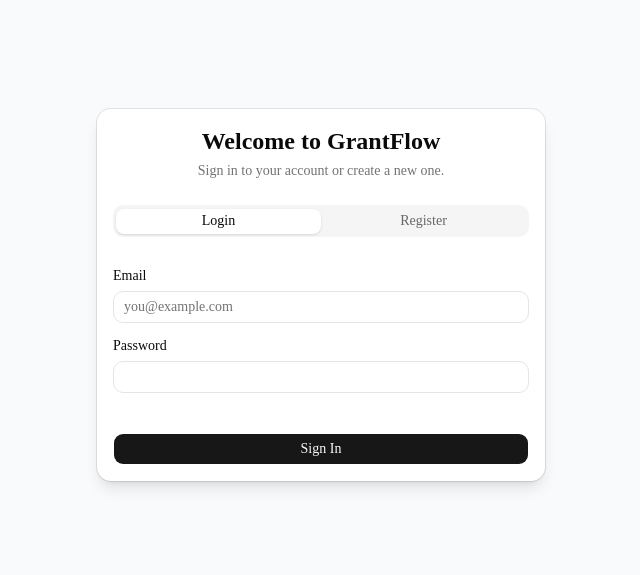
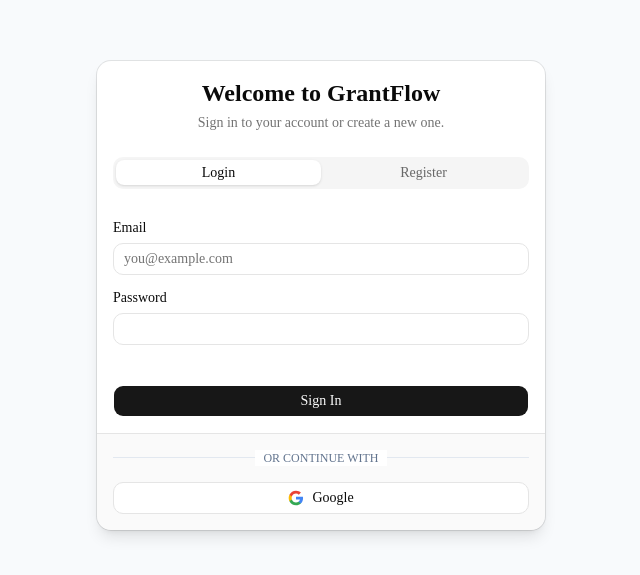
Before and after one commit to prakharsingh-74/Aggroso-Assg, a Next.js app: page /login in a window 1280 px wide. Shown: the part 105-680 px from the top of the page, without its empty margins (319-959 px from the left). Built offline with nearby package versions, Linux system fonts and the light colour scheme.

Commit message:
feat: add authentication, InsForge integration, and project management API endpoints

```diff
--- /dev/null
+++ b/src/app/api/auth/callback/route.ts
@@ -0,0 +1,24 @@
+import { NextRequest, NextResponse } from 'next/server';
+import { cookies } from 'next/headers';
+import { createAuthActions } from '@insforge/sdk/ssr';
+
+export async function GET(request: NextRequest) {
+  const requestUrl = new URL(request.url);
+  const code = requestUrl.searchParams.get('insforge_code');
+
+  if (code) {
+    const cookieStore = await cookies();
+    const codeVerifier = cookieStore.get('insforge_oauth_verifier')?.value;
+
+    if (codeVerifier) {
+      const auth = createAuthActions({ cookies: cookieStore });
+      await auth.exchangeOAuthCode(code, codeVerifier);
+
+      // Clear the verifier cookie
+      cookieStore.delete('insforge_oauth_verifier');
+    }
+  }
+
+  // URL to redirect to after sign in process completes
+  return NextResponse.redirect(new URL('/dashboard', request.url));
+}
--- a/src/app/api/projects/route.ts
+++ b/src/app/api/projects/route.ts
@@ -1,45 +1,8 @@
 import { NextRequest, NextResponse } from 'next/server';
 import { insforge } from '@/lib/insforge';
 import crypto from 'crypto';
-import fs from 'fs/promises';
-import path from 'path';
-
-
-const UPLOADS_DIR = path.join(process.cwd(), 'uploads');
-
-async function ensureUploadsDir() {
-  try {
-    await fs.access(UPLOADS_DIR);
-  } catch {
-    await fs.mkdir(UPLOADS_DIR, { recursive: true });
-  }
-}
-
-async function processFile(file: File, type: string, projectId: string) {
-  const arrayBuffer = await file.arrayBuffer();
-  const buffer = Buffer.from(arrayBuffer);
-  const hash = crypto.createHash('sha256').update(buffer).digest('hex');
-
-  const ext = path.extname(file.name);
-  const uniqueFilename = `${crypto.randomUUID()}${ext}`;
-  const filePath = path.join(UPLOADS_DIR, uniqueFilename);
-
-  await fs.writeFile(filePath, buffer);
-
-  const { data: document, error } = await insforge.database.from('documents').insert([{
-    project_id: projectId,
-    type,
-    filename: file.name,
-    file_hash: hash,
-  }]).select().single();
-  if (error) throw error;
-  return document;
-}
-
 export async function POST(req: NextRequest) {
   try {
-    await ensureUploadsDir();
-
     const formData = await req.formData();
     const guideline = formData.get('guideline') as File;
     const application = formData.get('application') as File;
@@ -63,13 +26,14 @@
       const arrayBuffer = await file.arrayBuffer();
       const buffer = Buffer.from(arrayBuffer);
       const hash = crypto.createHash('sha256').update(buffer).digest('hex');
-      const filePath = path.join(UPLOADS_DIR, `${hash}.pdf`);
+      const objectKey = `${hash}.pdf`;
 
-      // Save only if it doesn't exist
-      try {
-        await fs.access(filePath);
-      } catch {
-        await fs.writeFile(filePath, buffer);
+      // Upload to InsForge Storage
+      const { error: uploadError } = await insforge.storage.from('documents').upload(objectKey, file);
+
+      if (uploadError) {
+        console.error('Storage upload error:', uploadError);
+        throw new Error('Failed to upload file to storage');
       }
 
       const { data: document, error } = await insforge.database.from('documents').insert([{
--- a/src/app/login/actions.ts
+++ b/src/app/login/actions.ts
@@ -3,6 +3,33 @@
 import { cookies } from 'next/headers';
 import { createAuthActions, createServerClient } from '@insforge/sdk/ssr';
 import { redirect } from 'next/navigation';
+
+export async function signInWithGoogle(formData?: FormData) {
+  const cookieStore = await cookies();
+  const auth = createAuthActions({ cookies: cookieStore });
+
+  const { data, error } = await auth.signInWithOAuth('google', {
+    redirectTo: process.env.NEXT_PUBLIC_APP_URL ? `${process.env.NEXT_PUBLIC_APP_URL}/api/auth/callback` : 'http://localhost:3000/api/auth/callback',
+    skipBrowserRedirect: true,
+  });
+
+  if (error) {
+    return { error: error.message };
+  }
+
+  if (data?.codeVerifier) {
+    cookieStore.set('insforge_oauth_verifier', data.codeVerifier, {
+      httpOnly: true,
+      secure: process.env.NODE_ENV === 'production',
+      sameSite: 'lax',
+      path: '/'
+    });
+  }
+
+  if (data?.url) {
+    redirect(data.url);
+  }
+}
 
 export async function signIn(formData: FormData) {
   const email = String(formData.get('email'));
--- a/src/app/login/page.tsx
+++ b/src/app/login/page.tsx
@@ -1,7 +1,7 @@
 'use client';
 
 import { useState } from 'react';
-import { signIn, signUp } from './actions';
+import { signIn, signUp, signInWithGoogle } from './actions';
 import { Button } from '@/components/ui/button';
 import { Card, CardContent, CardDescription, CardFooter, CardHeader, CardTitle } from '@/components/ui/card';
 import { Input } from '@/components/ui/input';
@@ -14,7 +14,7 @@
   const [success, setSuccess] = useState<string | null>(null);
   const [loading, setLoading] = useState(false);
 
-  async function onSubmit(event: React.FormEvent<HTMLFormElement>, action: typeof signIn | typeof signUp) {
+  async function onSubmit(event: React.FormEvent<HTMLFormElement>, action: typeof signIn | typeof signUp | typeof signInWithGoogle) {
     event.preventDefault();
     setLoading(true);
     setError(null);
@@ -101,6 +101,28 @@
             </TabsContent>
           </Tabs>
         </CardContent>
+        <CardFooter className="flex flex-col gap-4">
+          <div className="relative w-full">
+            <div className="absolute inset-0 flex items-center">
+              <span className="w-full border-t border-slate-200" />
+            </div>
+            <div className="relative flex justify-center text-xs uppercase">
+              <span className="bg-white px-2 text-slate-500">Or continue with</span>
+            </div>
+          </div>
+          <form onSubmit={(e) => onSubmit(e, signInWithGoogle)} className="w-full">
+            <Button variant="outline" type="submit" className="w-full flex items-center justify-center gap-2">
+              <svg xmlns="http://www.w3.org/2000/svg" viewBox="0 0 24 24" className="w-5 h-5">
+                <path d="M22.56 12.25c0-.78-.07-1.53-.2-2.25H12v4.26h5.92c-.26 1.37-1.04 2.53-2.21 3.31v2.77h3.57c2.08-1.92 3.28-4.74 3.28-8.09z" fill="#4285F4" />
+                <path d="M12 23c2.97 0 5.46-.98 7.28-2.66l-3.57-2.77c-.98.66-2.23 1.06-3.71 1.06-2.86 0-5.29-1.93-6.16-4.53H2.18v2.84C3.99 20.53 7.7 23 12 23z" fill="#34A853" />
+                <path d="M5.84 14.09c-.22-.66-.35-1.36-.35-2.09s.13-1.43.35-2.09V7.07H2.18C1.43 8.55 1 10.22 1 12s.43 3.45 1.18 4.93l2.85-2.22.81-.62z" fill="#FBBC05" />
+                <path d="M12 5.38c1.62 0 3.06.56 4.21 1.64l3.15-3.15C17.45 2.09 14.97 1 12 1 7.7 1 3.99 3.47 2.18 7.07l3.66 2.84c.87-2.6 3.3-4.53 6.16-4.53z" fill="#EA4335" />
+                <path d="M1 1h22v22H1z" fill="none" />
+              </svg>
+              Google
+            </Button>
+          </form>
+        </CardFooter>
       </Card>
     </div>
   );
--- a/src/lib/insforge.ts
+++ b/src/lib/insforge.ts
@@ -1,10 +1,10 @@
 import { createClient } from '@insforge/sdk';
 
-if (!process.env.NEXT_PUBLIC_INSFORGE_URL || !process.env.NEXT_PUBLIC_INSFORGE_KEY) {
+if (!process.env.NEXT_PUBLIC_INSFORGE_URL || !process.env.NEXT_PUBLIC_INSFORGE_ANON_KEY) {
   throw new Error("Missing InsForge URL or Key in environment variables.");
 }
 
 export const insforge = createClient({
   baseUrl: process.env.NEXT_PUBLIC_INSFORGE_URL,
-  anonKey: process.env.NEXT_PUBLIC_INSFORGE_KEY
+  anonKey: process.env.NEXT_PUBLIC_INSFORGE_ANON_KEY
 });
```
